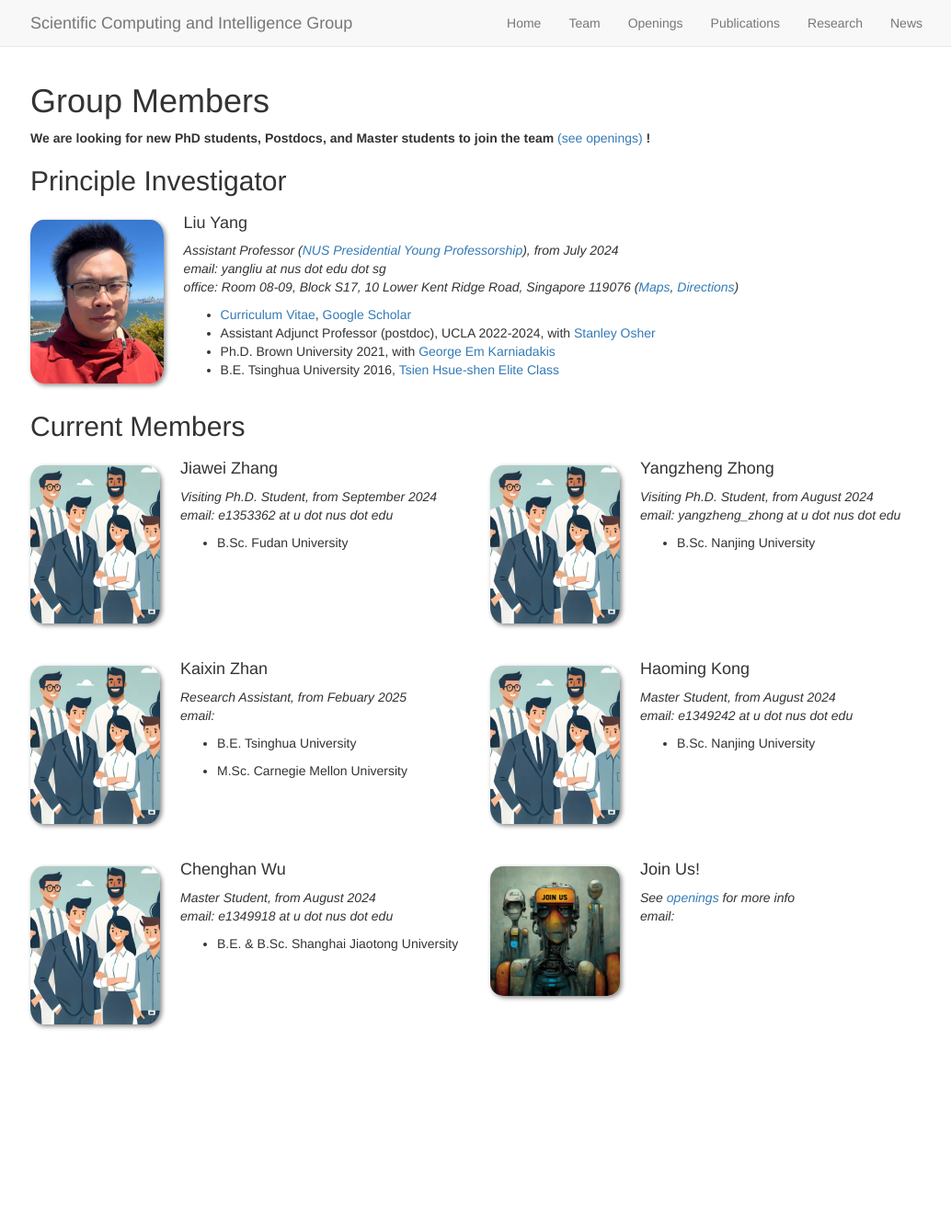
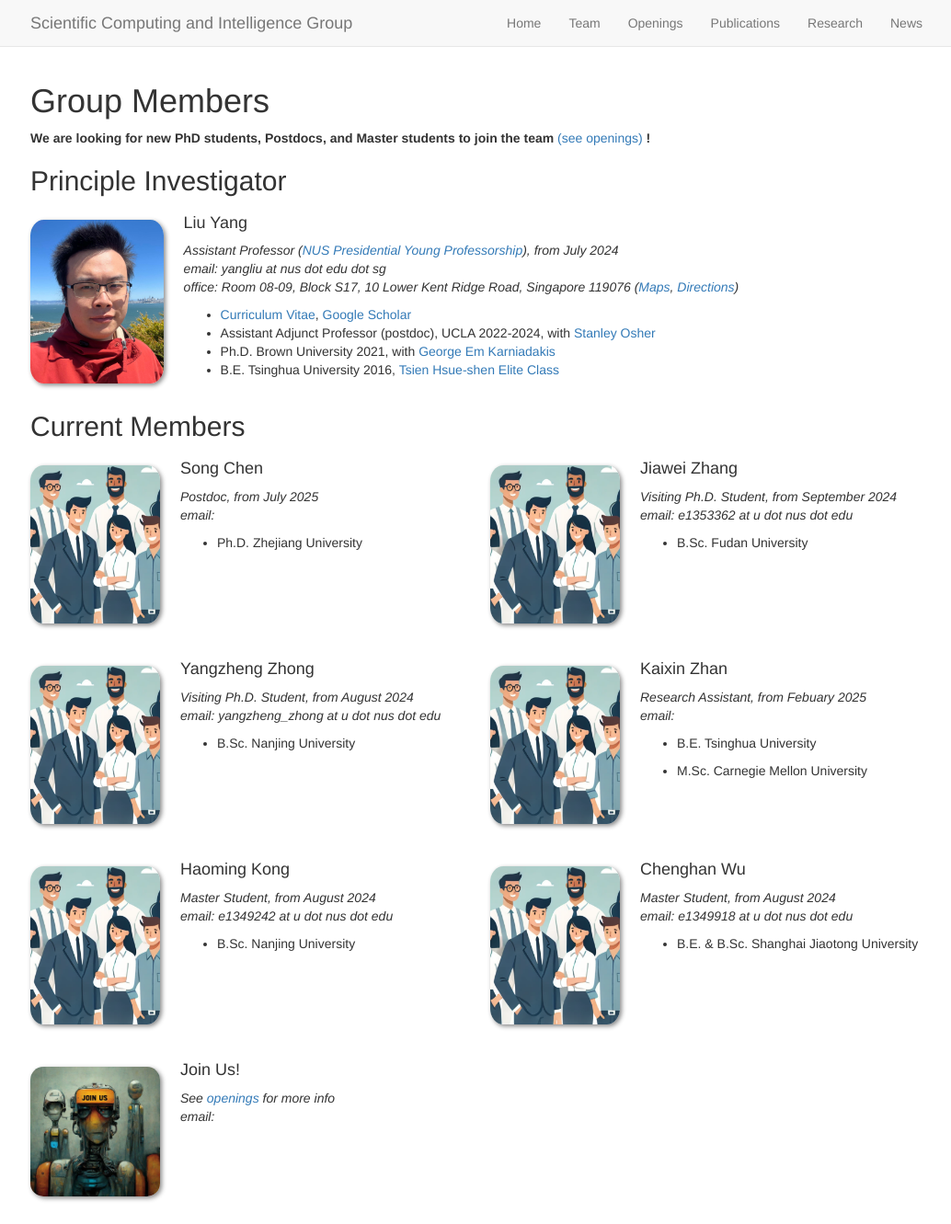
Before and after one commit to scaling-group/scaling-group.github.io, a Jekyll site: the page built from _pages/team.md, in a window 1280 px wide and 1331 px high. Shown: the whole window at 92% size, without its empty margins (122-1156 px from the left). Built offline with Jekyll 4.4.1, drawn with Linux system fonts in a browser that asks for light colours.

Commit message:
update team member

```diff
--- a/_data/team_current.yml
+++ b/_data/team_current.yml
@@ -1,3 +1,10 @@
+- name: Song Chen
+  photo: people.png
+  info: Postdoc, from July 2025
+  email:
+  number_educ: 1
+  education1: Ph.D. Zhejiang University
+
 - name: Jiawei Zhang
   photo: people.png
   info: Visiting Ph.D. Student, from September 2024
```
Also changed, not shown: _pages/research.md (+1 -1 lines).
